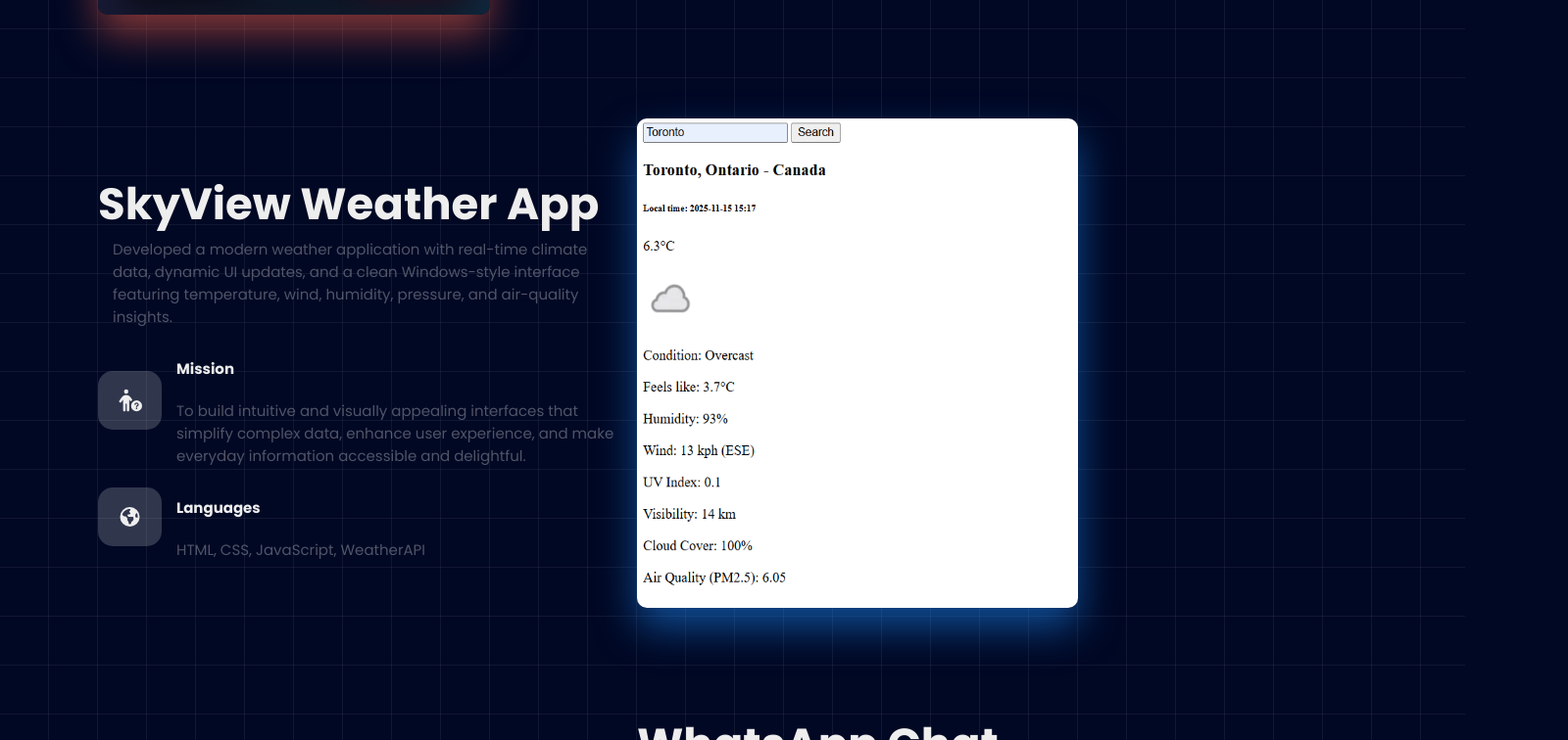
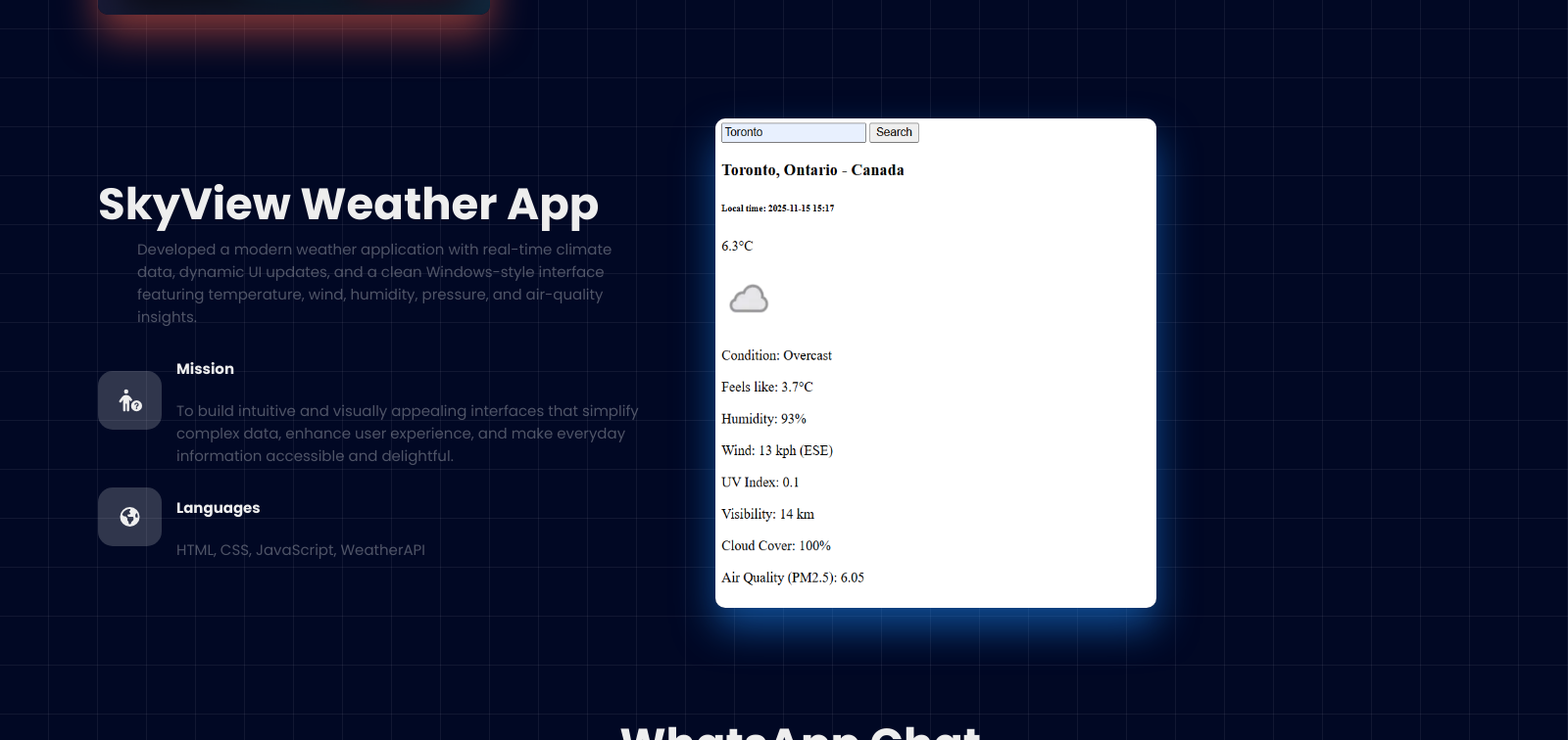
Before and after one commit to thornob/portfolio, a React (Create React App) app: page / in a window 1280 px wide. Shown: the part 2920-3676 px from the top of the page at 98% size, 1600 px wide, since content can reach past the window. Built offline with nearby package versions, Linux system fonts and the light colour scheme; a web font is replaced by a local one.

Commit message:
update: layout

```diff
--- a/src/App.css
+++ b/src/App.css
@@ -171,10 +171,16 @@ section.home{
 }
 /* ===== Skills Section ===== */
 section.skills {
-    padding: 50px 20px;
-    position: relative;
+    margin-top: 10px;
+    padding: 5px;
+    position: flex;
+    margin: 0 auto;
+    justify-content: center;
+    align-items: center;
+    text-align: center;
 
     & .title {
+        margin-top: 10px;
         text-align: center;
         font-size: 5vw;
         font-family: 'MuseoModerno', system-ui;
@@ -245,7 +251,8 @@ section.skills {
 
 
     & .list {
-        flex-wrap: wrap;
+        margin: 0 auto;
+        /* flex-wrap: wrap;
         align-items: flex-start;
         gap: 1.5rem;
 
@@ -254,7 +261,7 @@ section.skills {
         grid-template-columns: repeat(auto-fill, minmax(300px, 1fr));
         justify-content: space-between;
 
-        position: relative;
+        position: relative; */
 
         &::before {
             position: absolute;
@@ -271,6 +278,14 @@ section.skills {
             z-index: -1;
         }
 
+        & .new-list {
+            display: flex;
+            gap: 16px;
+            flex-wrap: wrap;
+            justify-content: center;
+            margin: 10px 0;
+        }
+
         & .item {
             backdrop-filter: blur(50px);
             padding: 20px;
@@ -279,7 +294,7 @@ section.skills {
             display: flex;
             flex-direction: column;
             align-items: flex-start;
-
+            width: 300px;
 
             & svg {
                 font-size: 30px;
@@ -304,6 +319,7 @@ section.skills {
         }
     }
 }
+
 section.projects {
     & .title {
         margin-top: 100px;
@@ -320,8 +336,7 @@ section.projects {
     & .list {
         margin-top: 50px;
         & .item {
-            display: grid;
-            grid-template-columns: repeat(2, 1fr);
+            display: flex;
             justify-content: space-between;
             align-items: center;
             margin-bottom: 100px;
@@ -352,15 +367,7 @@ section.projects {
             }
         }
         & .item:nth-child(2n) {
-            & .images {
-                grid-column-start: 2;
-                grid-column-end: 3;
-            }
-            & .content {
-                grid-column-start: 1;
-                grid-column-end: 2;
-                grid-row-start: 1;
-            }
+            flex-direction: row-reverse;
         }
     }
 }
@@ -374,7 +381,8 @@ section.projects {
 
 .img-two img {
     height: 300px;
-    width: 450px;
+    /* width: 450px; */
+    /* width: 100%; */
     border-radius: 10px;
     box-shadow: 0 20px 40px rgba(55, 65, 130, 0.7);
 }
--- a/src/components/Skills.js
+++ b/src/components/Skills.js
@@ -54,6 +54,7 @@ function Skills() {
       <div className="list">
         {/* TECHNICAL SKILLS Heading */}
         <h2 className="technical-skills">TECHNICAL SKILLS</h2>
+        <div className='new-list'>
           {listSkills.slice(0, 5).map((value, key) => (
             <div className="item" key={key} ref={(el) => el && divs.current.push(el)}>
               {value.icon && <FontAwesomeIcon icon={value.icon} />}
@@ -61,10 +62,11 @@ function Skills() {
               <div className="des">{value.des}</div>
             </div>
           ))}
+        </div>
 
         {/* SOFT SKILLS Heading */}
         <h2 className="soft-skills">SOFT SKILLS</h2>
-        <div className="soft-skills-list"></div>
+          <div className='new-list'>
              {listSkills.slice(5).map((value, key) => (
                 <div className="item" key={key} ref={(el) => el && divs.current.push(el)}>
                   {value.icon && <FontAwesomeIcon icon={value.icon} />}
@@ -73,6 +75,7 @@ function Skills() {
                 </div>
               ))}
           </div>
+      </div>
     </section>
   );
 }
```
Lines whose indentation alone changed are shown as unchanged.
